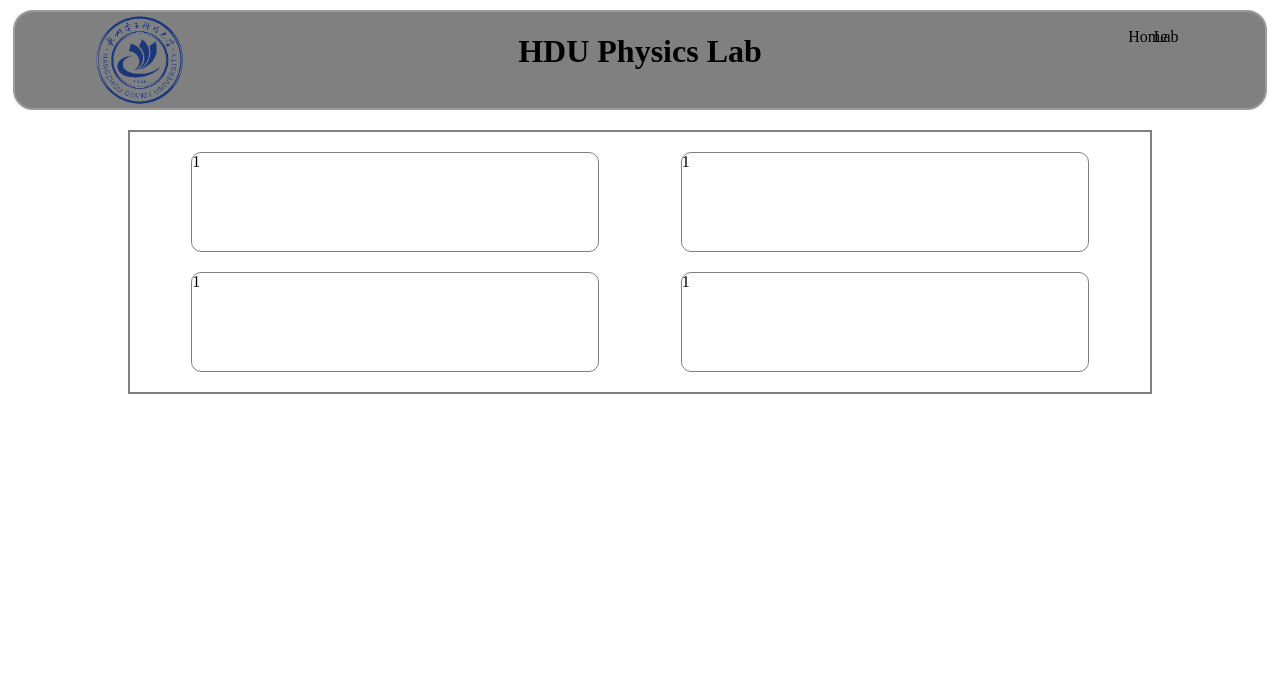
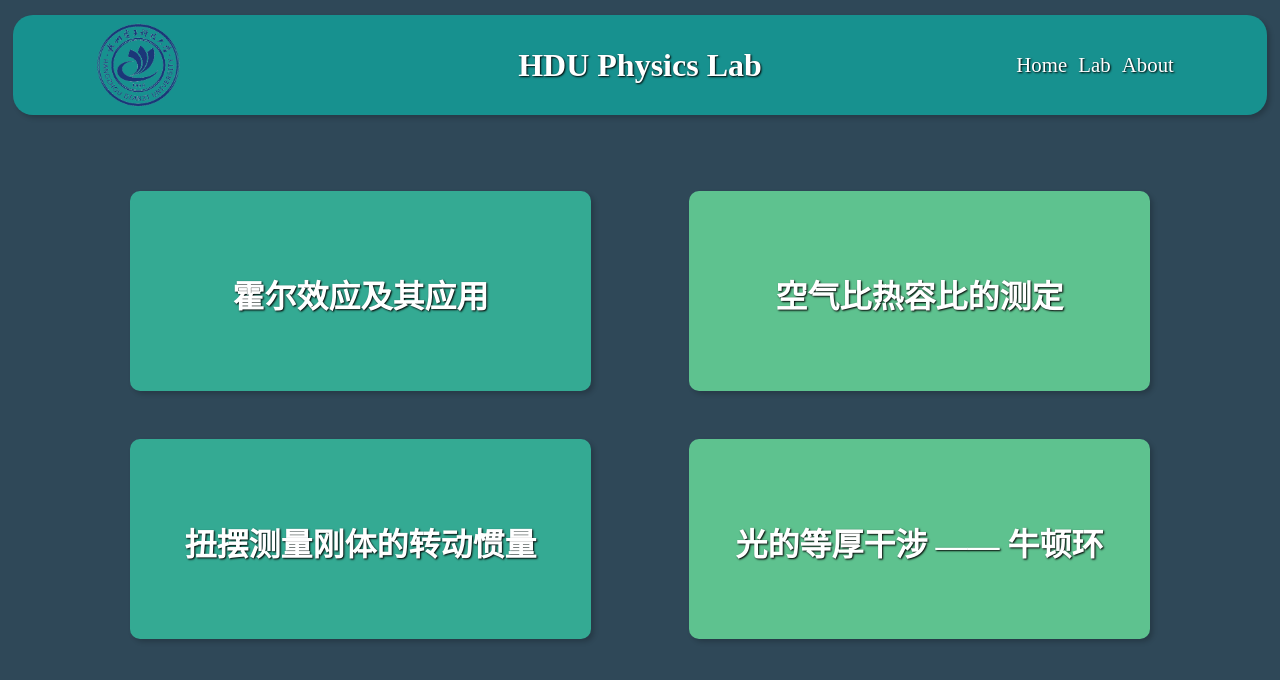
Before and after one commit to Kiameow/hdu_web_final_lab, a plain HTML site: page index.html in a window 1280 px wide. Drawn offline with Linux system fonts and the light colour scheme.

Commit message:
update readme & add some css to homepage

```diff
--- a/css/styles.css
+++ b/css/styles.css
@@ -2,63 +2,121 @@
   box-sizing: border-box;
 }
 
+:root {
+  --element-color1: #5EC28F;
+  --element-color2: #34AA93;
+  --element-color3: #17918F;
+  --surface-color1: #1B7884;
+  --surface-color2: #296071;
+  --surface-color3: #2F4858;
+  --font-color1: #FFFFFF;
+  --text-shadow1: 1px 1px 2px black;
+  --box-shadow1: 3px 3px 5px 0px rgba(00,00,00,0.2);
+  --bigfont: 3rem;
+  --mediumfont: 2rem;
+  --navbarfont: 1.3rem;
+  --samllfont: 1rem;
+}
 body {
   width:100%;
   margin: 0;
   padding: 0;
+  background-color: var(--surface-color3);
 }
 
 header {
   width: 98%;
   height: 100px;
-  border: 2px solid rgb(154, 154, 154);
+  /* border: 2px solid rgb(154, 154, 154); */
   border-radius: 20px;
-  background-color: grey;
-  margin: 10px auto 10px;
+  background-color: var(--element-color3);
+  margin: 15px auto 10px;
   display: flex;
   justify-content: space-between;
+  align-items: center;
+  box-shadow: var(--box-shadow1);
+}
+
+header h1 {
+  color: var(--font-color1);
+  text-shadow: var(--text-shadow1);
 }
 
 #logo {
   width: 20%;
-  height: auto;
+  height: 90%;
   display: flex;
   justify-content: center;
+  /* border: 2px solid black; */
+
 }
 .navbar {
   width: 20%;
-  display: flex;
   justify-content: center;
+  /* border: 2px solid black; */
 }
 
 .navbar > ul {
   display: flex;
+  column-gap: .7rem;
+  align-items: center;
+  /* border: 2px solid pink; */
+  width: 100%;
+  height: 100%;
+  padding: 0;
   /* justify-content: space-between; */
 }
 
 .navbar > ul > li {
-  display: block;
   list-style: none;
-  width: 40%;
+  /* border: 2px solid black; */
+}
+
+.navbar > ul > li > a {
+  font-size: var(--navbarfont);
+  color: var(--font-color1);
+  text-shadow: var(--text-shadow1);
+  cursor: pointer;
 }
 
 main {
-  width: 80%;
+  width: 90%;
   height: auto;
-  margin: 20px auto 0;
-  border: 2px solid grey;
+  margin: 3.5rem auto 0;
+  /* border: 2px solid grey; */
   display: flex;
   flex-wrap: wrap;
   justify-content: space-evenly;
-  gap: 20px;
+  gap: 3rem 2rem;
   /* gap: 10px 20px; */
   padding: 20px 0;
 }
 
 .module {
   width: 40%;
-  min-width: 200px;
-  height: 100px;
-  border: 1px solid grey;
+  min-width: 400px;
+  height: 200px;
   border-radius: 10px;
+  /* background: linear-gradient(45deg,var(--element-color1),
+                              var(--element-color3)); */
+  box-shadow: var(--box-shadow1);
+  color: var(--font-color1);
+  text-shadow: var(--text-shadow1);
+  display: flex;
+  cursor: pointer;
 }
+
+.module h3 {
+  margin: auto;
+  text-align: center;
+  height: 20%;
+  font-size: var(--mediumfont);
+}
+
+.module:nth-child(even) {
+  background-color: var(--element-color1);
+}
+
+.module:nth-child(odd) {
+  background-color: var(--element-color2);
+}
--- a/index.html
+++ b/index.html
@@ -17,15 +17,24 @@
         <ul>
           <li><a>Home</a></li>
           <li><a>Lab</a></li>
+          <li><a>About</a></li>
         </ul>
       </nav>
     </header>
 
     <main>
-      <section class="module">1</section>
-      <section class="module">1</section>
-      <section class="module">1</section>
-      <section class="module">1</section>
+      <section class="module">
+        <h3>霍尔效应及其应用</h3>
+      </section>
+      <section class="module">
+        <h3>空气比热容比的测定</h3>
+      </section>
+      <section class="module">
+        <h3>扭摆测量刚体的转动惯量</h3>
+      </section>
+      <section class="module">
+        <h3>光的等厚干涉 —— 牛顿环</h3>
+      </section>
     </main>
 
     <footer>
```
Also changed, not shown: README.md, misc/constrtuct.png (added), 8 other files.
